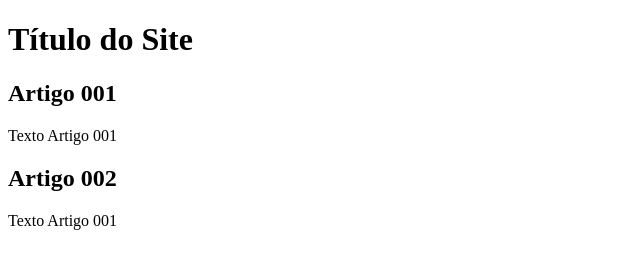
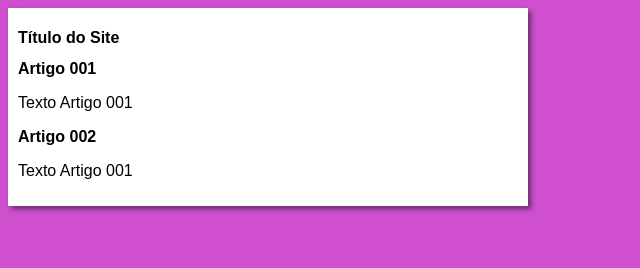
Before and after one commit to ArtCruz/projeto-site, a plain HTML site: page index.html in a window 1280 px wide. Shown: the whole page, without its empty margins (0-640 px from the left). Drawn offline with Linux system fonts and the light colour scheme.

Commit message:
iniciei o design

```diff
--- /dev/null
+++ b/estilos/style.css
@@ -0,0 +1,15 @@
+* {
+    font-family: Arial, Helvetica, sans-serif;
+    font-size:16px;
+}
+
+body{
+    background-color:rgb(207, 79, 207);
+}
+main{
+    background-color:white;
+    width: 500px;
+    height: auto;
+    padding:10px;
+    box-shadow:3px 3px 5px rgba(0, 0, 0, 0.473);
+}
--- a/index.html
+++ b/index.html
@@ -5,6 +5,7 @@
     <meta http-equiv="X-UA-Compatible" content="IE=edge">
     <meta name="viewport" content="width=device-width, initial-scale=1.0">
     <title>Título do Site</title>
+    <link rel="stylesheet" href="estilos/style.css">
 </head>
 <body>
     <main>
```
